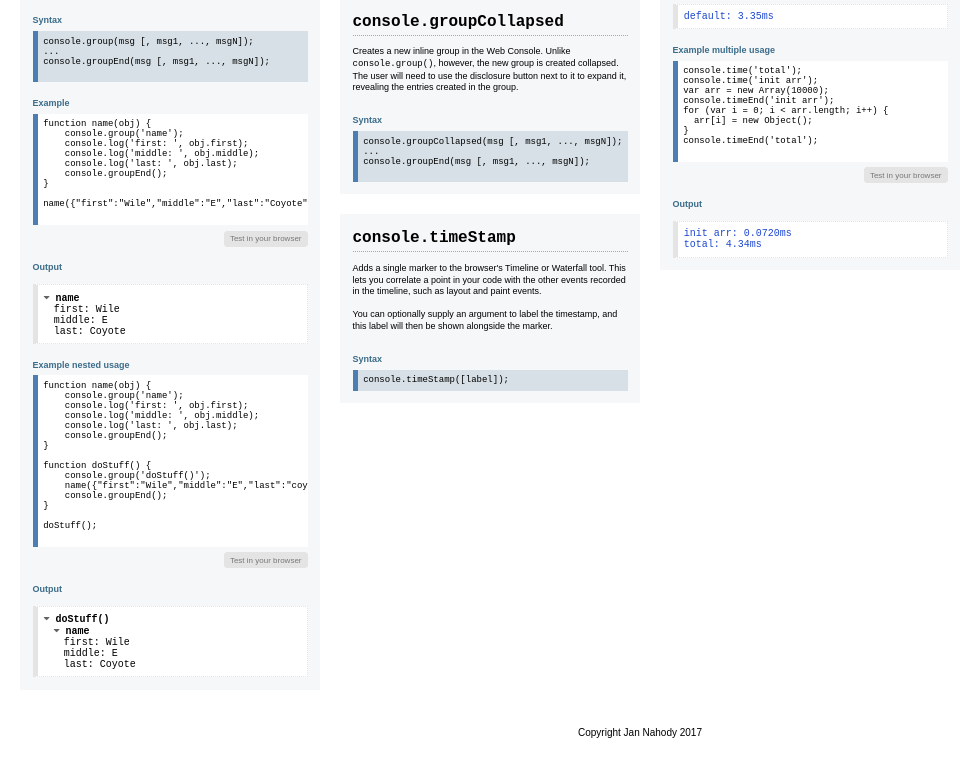
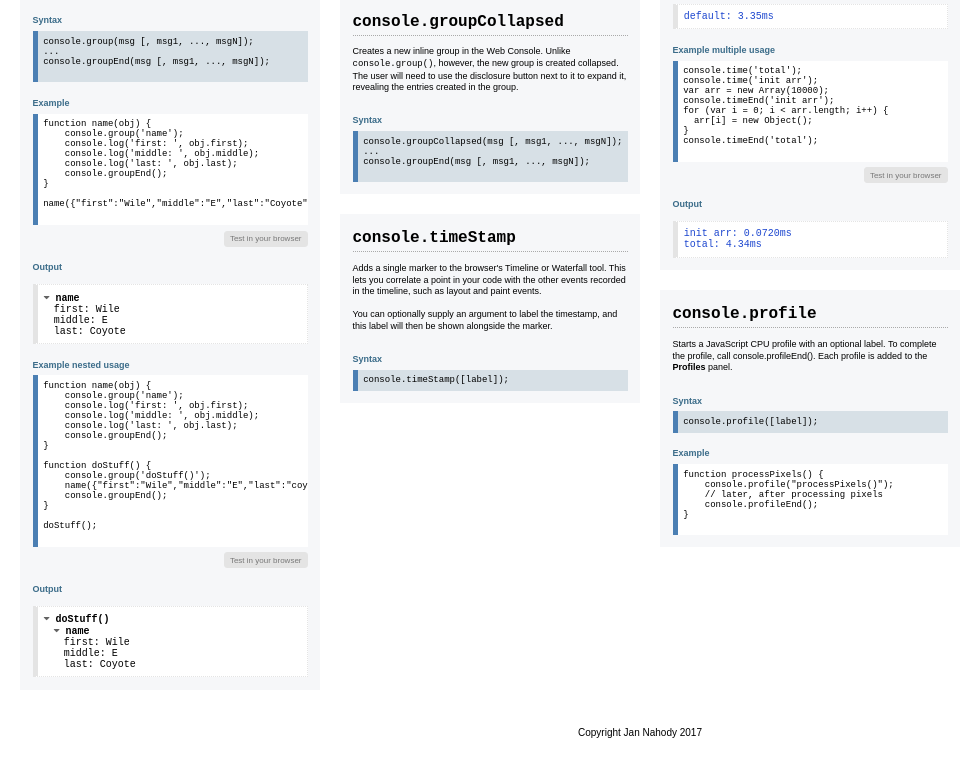
Before and after one commit to webia1/consoleCheatSheet, a website: page index.htm in a window 1280 px wide. Shown: the part 1633-2391 px from the top of the page, without its empty margins (0-979 px from the left). Drawn offline with nearby package versions, Linux system fonts and the light colour scheme.

Commit message:
Add console profile method

```diff
--- a/index.htm
+++ b/index.htm
@@ -551,6 +551,21 @@ console.groupEnd(msg [, msg1, ..., msgN]);
                <h3>Syntax</h3>
                <pre class="syntax">console.timeStamp([label]);</pre>
             </article>
+            <!-- console.profile -->
+            <article class="grid-item">
+                <h2 class="monospace">console.profile</h2>
+                <p>Starts a JavaScript CPU profile with an optional label. To complete the profile, call console.profileEnd(). Each profile is added to the <strong>Profiles</strong> panel.</p>
+                <h3>Syntax</h3>
+                <pre class="syntax">console.profile([label]);</pre>
+                <h3>Example</h3>
+                <pre>
+function processPixels() {
+    console.profile("processPixels()");
+    // later, after processing pixels
+    console.profileEnd();
+}
+                </pre>
+            </article>
         </main>
         <footer>
            Copyright Jan Nahody 2017
```
